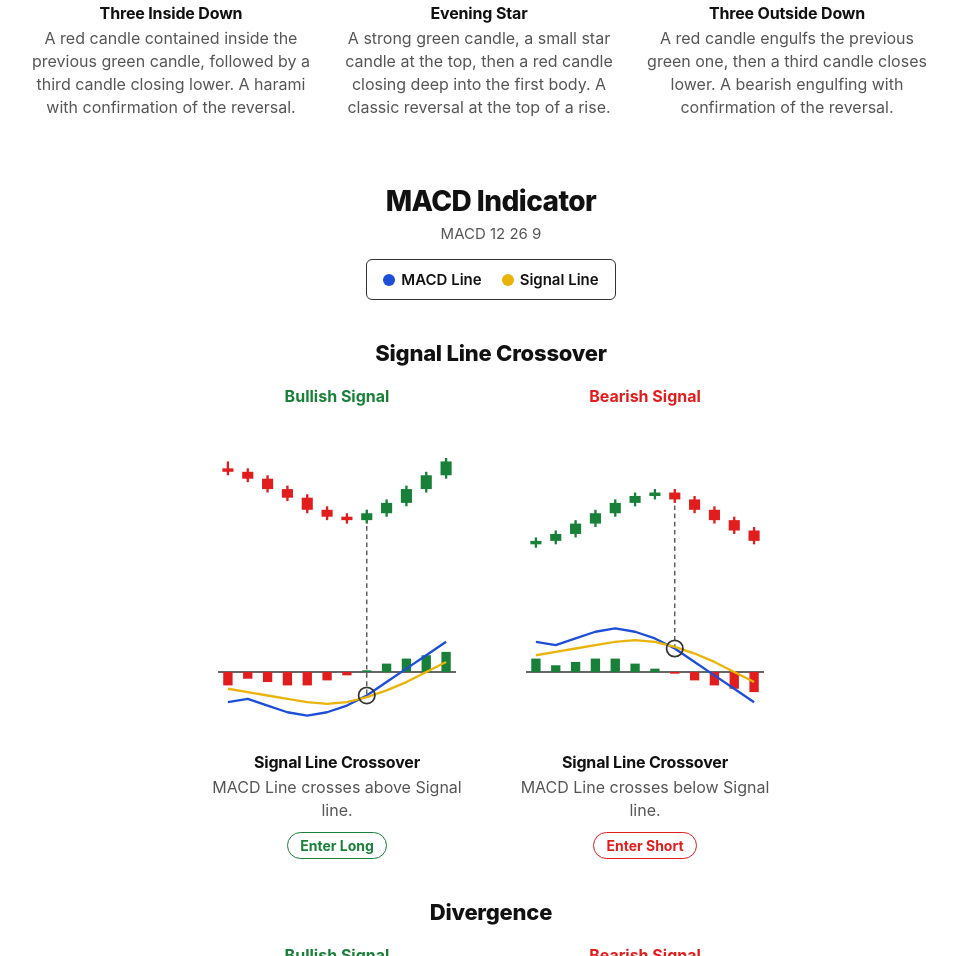
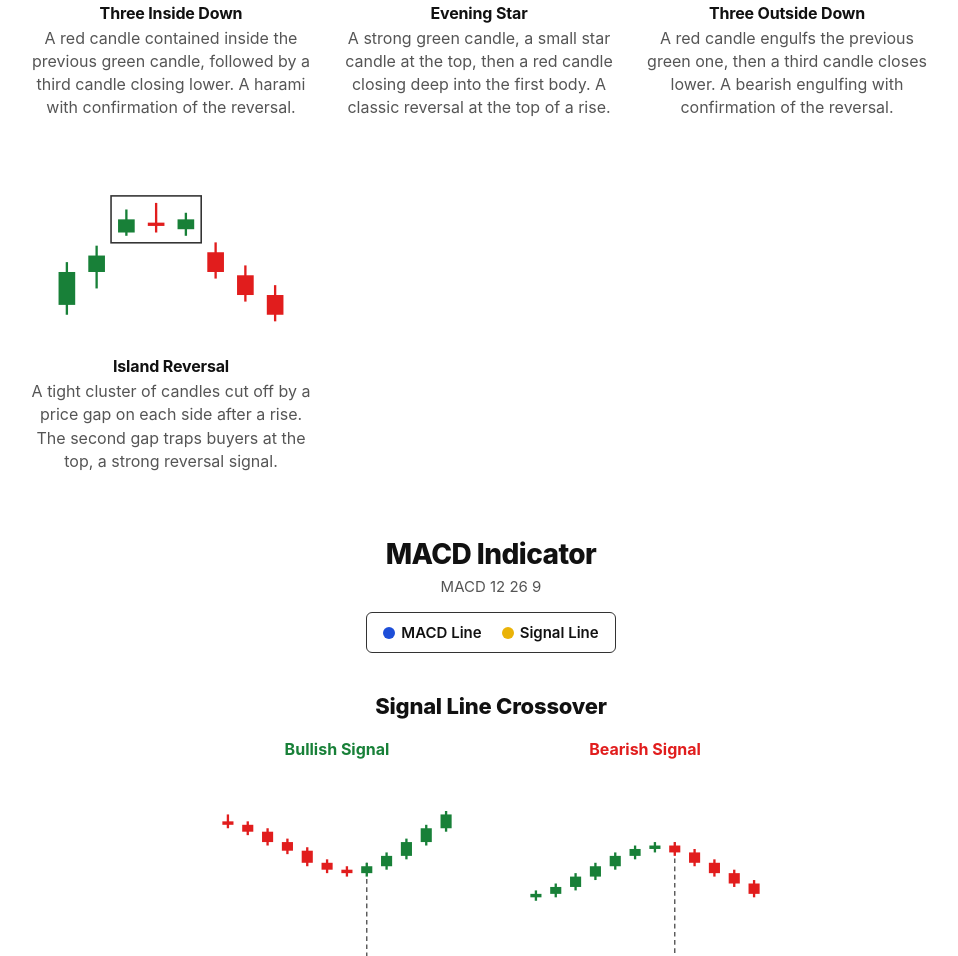
Before and after one commit to baianomauricio/bm, a plain HTML site: page public/finance/stocks/chart_pattern.html in a window 1280 px wide. Shown: the part 1697-2653 px from the top of the page, without its empty margins (149-1107 px from the left). Drawn offline with Linux system fonts and the light colour scheme.

Commit message:
Add island reversal to bearish candlestick patterns page

```diff
--- a/public/finance/stocks/chart_pattern.html
+++ b/public/finance/stocks/chart_pattern.html
@@ -11,7 +11,7 @@
   <meta charset="UTF-8" />
   <meta name="viewport" content="width=device-width, initial-scale=1.0" />
   <title>Bearish Candlestick Patterns &amp; MACD Signals</title>
-  <meta name="description" content="Visual reference of 15 bearish candlestick chart patterns and 6 MACD signals — signal line crossovers, divergence, and centerline crossovers — with example charts and short explanations." />
+  <meta name="description" content="Visual reference of 16 bearish candlestick chart patterns and 6 MACD signals — signal line crossovers, divergence, and centerline crossovers — with example charts and short explanations." />
   <!-- Google tag (gtag.js) -->
   <script async src="https://www.googletagmanager.com/gtag/js?id=G-BRBDZ471ZV"></script>
   <script>
@@ -473,6 +473,21 @@
           [82, 88, 54, 58],
           [56, 62, 28, 32],
           [28, 36, 4, 12]
+        ]
+      },
+      {
+        title: "Island Reversal",
+        description: "A tight cluster of candles cut off by a price gap on each side after a rise. The second gap traps buyers at the top, a strong reversal signal.",
+        highlight: [2, 4],
+        candles: [
+          [18, 44, 12, 38],
+          [38, 54, 28, 48],
+          [62, 76, 60, 70],
+          [68, 80, 62, 66],
+          [64, 74, 60, 70],
+          [50, 56, 34, 38],
+          [36, 42, 20, 24],
+          [24, 30, 8, 12]
         ]
       }
     ];
```
